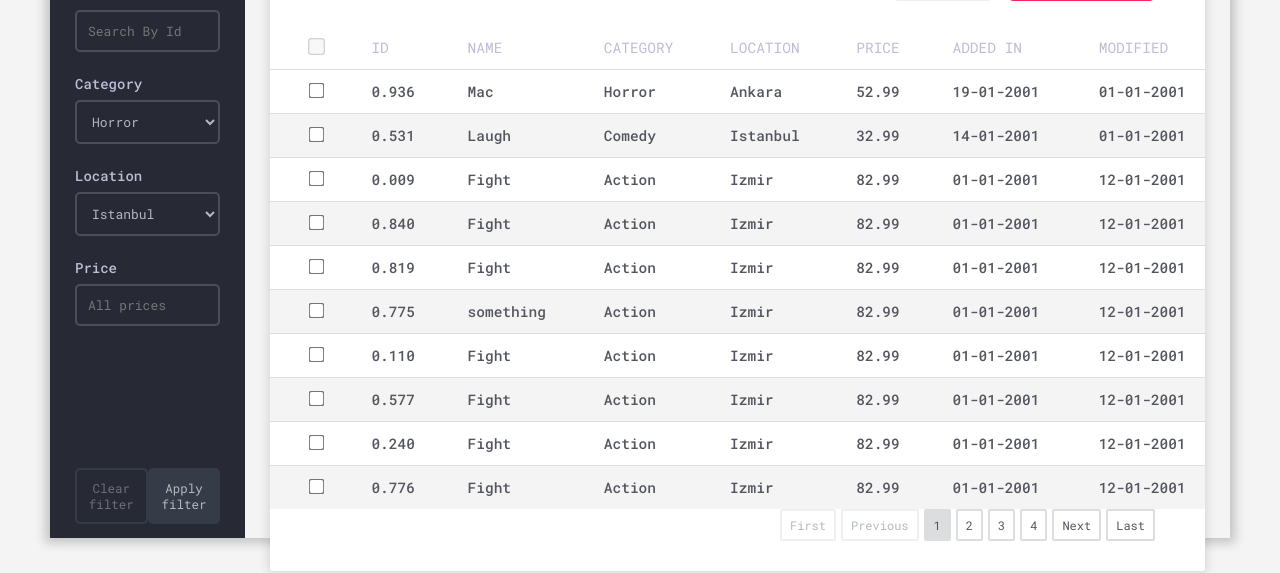
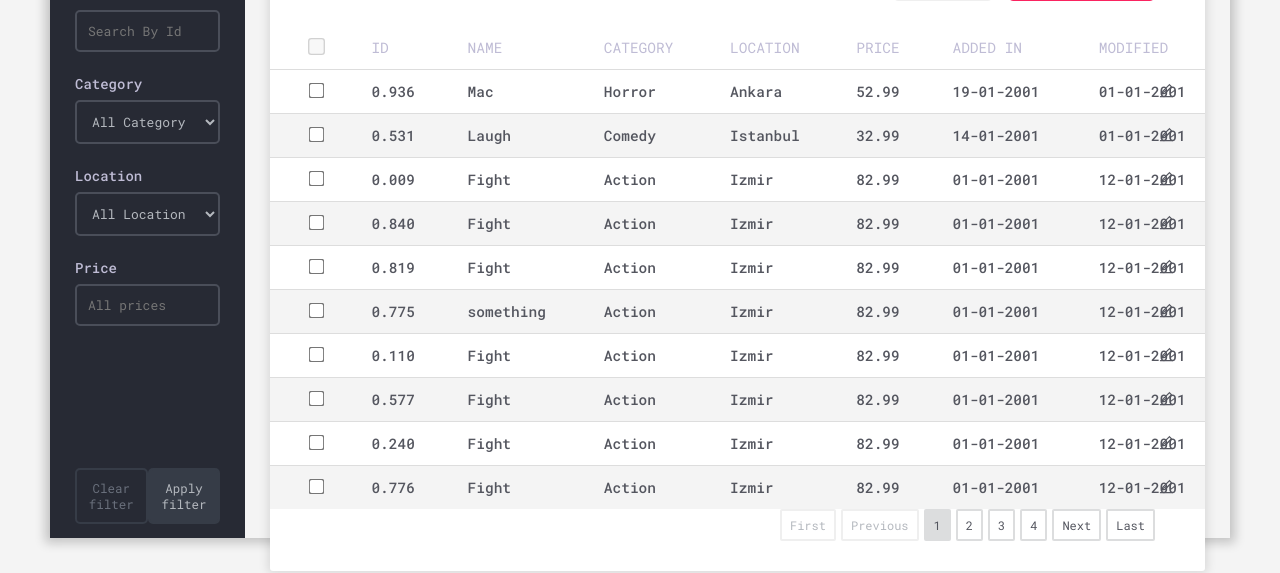
Before and after one commit to FROSTWOLFF/Inventory-Management-System, a React (Create React App) app in the folder client/: page / in a window 1280 px wide. Shown: the part 212-785 px from the top of the page. Built offline with nearby package versions, Linux system fonts and the light colour scheme; the HTML template or start-up script is replaced by a standard one.

Commit message:
Added a editting icon into products, Next => Finishing the filter section functionality Next => Making the edit button work Next => Re-adjusting the form sizes for more responsiveness

```diff
--- a/client/src/components/filter/Filter.jsx
+++ b/client/src/components/filter/Filter.jsx
@@ -39,11 +39,25 @@ const DUMMY_OPTIONS_LOCATIONS = [
 function Filter() {
   const productCtx = useContext(ProductContext);
   const { value: searchValue, changeHandler: searchChangeHandler } = useInput(() => {});
+  const { value: idValue, changeHandler: idChangeHandler } = useInput(() => {});
+  const { value: categoryValue, changeHandler: categoryChangeHandler } = useInput(() => {});
+  const { value: locationValue, changeHandler: locationChangeHandler } = useInput(() => {});
+  const { value: priceValue, changeHandler: priceChangeHandler } = useInput(() => {});
 
   const submitHandler = e => {
     e.preventDefault();
-    console.log('form submitted ', searchValue);
-    productCtx.productFilterHandler({ search: searchValue });
+
+    const filterConditions = {
+      search: searchValue,
+      id: idValue,
+      category: categoryValue,
+      location: locationValue,
+      price: priceValue,
+    };
+
+    console.log(filterConditions);
+
+    productCtx.productFilterHandler(filterConditions);
   };
 
   return (
@@ -60,9 +74,16 @@ function Filter() {
             <IconSearch />
           </FilterInput>
 
-          <FilterInput title="ID" placeholder="Search By Id"></FilterInput>
+          <FilterInput
+            onChange={idChangeHandler}
+            value={idValue}
+            title="ID"
+            placeholder="Search By Id"
+          ></FilterInput>
 
           <FilterInput
+            onChange={categoryChangeHandler}
+            value={categoryValue}
             type="select"
             options={DUMMY_OPTIONS_ANIMALS}
             title="Category"
@@ -70,13 +91,21 @@ function Filter() {
           />
 
           <FilterInput
+            onChange={locationChangeHandler}
+            value={locationValue}
             type="select"
             options={DUMMY_OPTIONS_LOCATIONS}
             title="Location"
             placeholder="All locations"
           />
 
-          <FilterInput type="number" title="Price" placeholder="All prices" />
+          <FilterInput
+            onChange={priceChangeHandler}
+            value={priceValue}
+            type="number"
+            title="Price"
+            placeholder="All prices"
+          />
         </div>
         <div className={classes.buttons}>
           <FilterButton label="Clear filter" disabled />
--- a/client/src/components/filter/FilterInput.jsx
+++ b/client/src/components/filter/FilterInput.jsx
@@ -21,9 +21,21 @@ function FilterInput(props) {
         />
       )}
       {isSelector && (
-        <select className={`${classes.select} ${classes[color]}`} name={props.id} id={props.id}>
+        <select
+          onChange={props.onChange}
+          value={props.value}
+          className={`${classes.select} ${classes[color]}`}
+          name={props.id}
+          id={props.id}
+          placeholder={props.placeholder}
+        >
+          <option value="DEFAULT" hidden>
+            All {props.title}
+          </option>
           {props.options.map(option => (
-            <option value={option.value}>{option.label}</option>
+            <option key={option.value} value={option.value}>
+              {option.label}
+            </option>
           ))}
         </select>
       )}
--- a/client/src/components/helpers/Input.jsx
+++ b/client/src/components/helpers/Input.jsx
@@ -17,7 +17,7 @@ function Input(props) {
         onChange={props.onChange}
         onBlur={props.onBlur}
         value={props.value}
-        {...props}
+        step={props.step || '0'}
       />
       <span className={classes.icon}>{props.children}</span>
     </div>
--- a/client/src/components/products/ProductTable/Product.jsx
+++ b/client/src/components/products/ProductTable/Product.jsx
@@ -1,6 +1,7 @@
 import React, { useContext } from 'react';
+import ProductContext from '../../../store/product-context';
 import classes from './Product.module.css';
-import ProductContext from '../../../store/product-context';
+import { AiOutlineEdit } from 'react-icons/ai';
 
 function Product({ data }) {
   const productCtx = useContext(ProductContext);
@@ -10,7 +11,7 @@ function Product({ data }) {
   };
 
   return (
-    <tr>
+    <tr className={classes.tableRow}>
       <td>
         <input id={data.id} className={classes.checkbox} type="checkbox" onChange={changeHandler} />
       </td>
@@ -21,6 +22,7 @@ function Product({ data }) {
       <td>{data.price}</td>
       <td>{data.addedIn}</td>
       <td>{data.modified}</td>
+      <AiOutlineEdit size={17} className={classes.editIcon} />
     </tr>
   );
 }
--- a/client/src/components/products/ProductTable/Product.module.css
+++ b/client/src/components/products/ProductTable/Product.module.css
@@ -2,3 +2,14 @@
   filter: hue-rotate(120deg);
   transform: scale(1.2);
 }
+
+.tableRow {
+  position: relative;
+}
+
+.editIcon {
+  cursor: pointer;
+  position: absolute;
+  right: 3rem;
+  top: 1.1rem;
+}
--- a/client/src/components/products/ProductTable/TableHead.jsx
+++ b/client/src/components/products/ProductTable/TableHead.jsx
@@ -1,9 +1,10 @@
 import React from 'react';
 import { input } from './TableHead.module.css';
+import classes from './TableHead.module.css';
 
 function TableHead({ data }) {
   return (
-    <tr>
+    <tr className={classes.tableHead}>
       <td>
         <input type="checkbox" className={input} disabled />
       </td>
--- a/client/src/components/products/ProductTable/TableHead.module.css
+++ b/client/src/components/products/ProductTable/TableHead.module.css
@@ -1,3 +1,7 @@
-.input:disabled {
+.tableHead td {
+  user-select: none;
+}
+
+.tableHead .input:disabled {
   transform: scale(1.3);
 }
--- a/client/src/store/product-context.jsx
+++ b/client/src/store/product-context.jsx
@@ -166,10 +166,8 @@ const productReducer = (prevState, action) => {
 
   if (action.type === 'FILTER') {
     const { filterConditions } = action.payload;
-    console.log(filterConditions);
 
     const filteredProducts = prevState.products.filter(product => {
-      console.log(product.name);
       return product.name.toLowerCase().includes(filterConditions.search.toLowerCase());
     });
 
```
Also changed, not shown: client/src/components/icons/IconEdit.jsx (added, +7 -0 lines).
